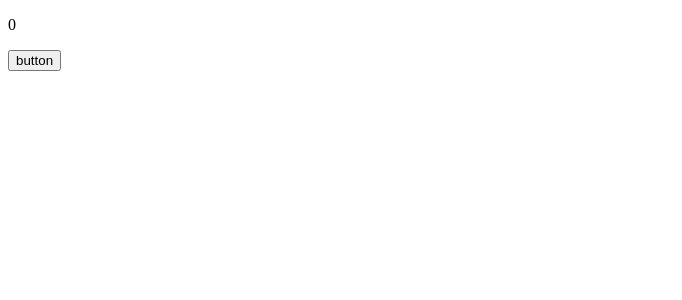
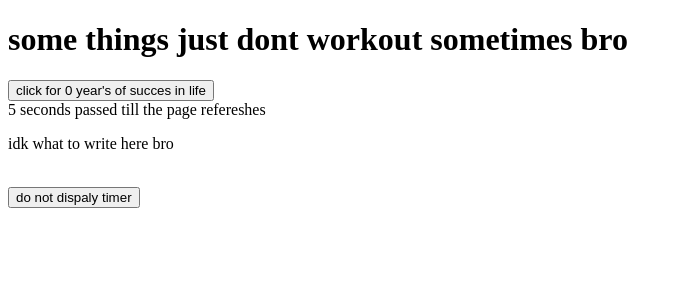
Before and after one commit to shivvang/Learning_React, a React app in the folder Setup React app via webpack/: page / in a window 1280 px wide. Shown: the top 300 px of the page, without its empty margins (0-682 px from the left). Built offline with nearby package versions, Linux system fonts and the light colour scheme.

Commit message:
Learned useEffect: A React Hook to sync components with external systems, handles side effects, runs cleanup for all instances on unmount to avoid memory leaks, and supports dependency-based execution for optimized renders

```diff
--- a/Setup React app via webpack/src/App.js
+++ b/Setup React app via webpack/src/App.js
@@ -1,105 +1,91 @@
 
-import React, { useCallback, useState } from "react";
+import React, { useEffect, useState } from "react";
 import Button from "./components/Button";
+import Timer from "./components/Timer";
+//UseEffect
+
+// What is useEffect?
+
+//useEffect is a React Hook that lets you synchronize a component with an external system.
+
+// Syntax of useEffect
+// useEffect(effectFunction, dependencyArray);
+
+//What does it do?
+// It runs the effectFunction after the component renders or when specific values in the dependencyArray change.
+
+// Handles tasks outside the React rendering process (e.g., API calls).
+
+// Why does it do this?
+
+// React aims to keep the UI consistent with the state. useEffect ensures side effects don't disrupt this flow and are performed only at appropriate times.
 
 
-//key learning react fiber ,reconciliation ,virtual call stack
+// Parameters of useEffect
 
-// visit this for more info https://github.com/acdlite/react-fiber-architecture
+// effectFunction
+
+// The main logic to execute (e.g., API calls).
+// Can return a cleanup function to undo side effects.
+
+// useEffect(() => {
+//   const interval = setInterval(() => console.log("Tick"), 1000);
+//   return () => clearInterval(interval); // Cleanup
+// }, []);
 
 
-//whenever react renders  it creates a tree like structure
+// dependencyArray
 
-//this tree like structure is compared to previously created tree and out of which minimal amount of changes are made(two tress new and previous tree,this tree are virtual doms)
-
-//so below is how it does what it does
-
-// React Reconciliation
-// What is it?
-// Reconciliation is React’s algorithm to update the DOM by efficiently determining the minimal set of changes required when state or props change.
-
-// What it does:
-
-// Diffing Algorithm: Compares the previous Virtual DOM tree with the current one to identify changes.
-// DOM Updates: Applies updates to the actual DOM only where differences exist.
-
-// Effects Produced:
-
-// Performance Optimization: Avoids unnecessary DOM updates, making React fast.
-// Consistency: Maintains a predictable rendering process by efficiently applying updates.
-// Component Keying: Optimized for lists by using unique key props to avoid mismatching elements during updates.
+// Controls when effectFunction runs.
+// Empty ([]): Run only once (on mount).
+// Values ([a, b]): Run whenever any value changes.
+// Omitted: Run after every render (not recommended).
 
 
-// The key points are:
+// Real-Life Analogy
 
-// In a UI, it's not necessary for every update to be applied immediately; in fact, doing so can be wasteful, causing frames to drop and degrading the user experience.
-// Different types of updates have different priorities — an animation update needs to complete more quickly than, say, an update from a data store.
-// A push-based approach requires the app (you, the programmer) to decide how to schedule work.
-//  A pull-based approach allows the framework (React) to be smart and make those decisions for you.
-// React doesn't currently take advantage of scheduling in a significant way;
-//  an update results in the entire subtree being re-rendered immediately.
-// Overhauling React's core algorithm to take advantage of scheduling is the driving idea behind Fiber.
+// Think of useEffect as a task scheduler in your house:
 
+// Effect function: You water plants in the garden.
 
-// primary goal of Fiber is to enable React to take advantage of scheduling. Specifically, we need to be able to
+// Dependency array: It only happens when the soil gets dry (dependency).
 
-// pause work and come back to it later.
-// assign priority to different types of work.
-// reuse previously completed work.
-// abort work if it's no longer needed.
+// Cleanup: After watering, you turn off the hose (cleanup).
 
-
-// The way computers typically track a program's execution is using the call stack.
-//  When a function is executed, a new stack frame is added to the stack.
-// That stack frame represents the work that is performed by that function.
-
-// When dealing with UIs, the problem is that if too much work is executed all at once,
-//  it can cause animations to drop frames and look choppy. What's more, some of that work may be unnecessary
-
-//important note
-// That's the purpose of React Fiber. Fiber is reimplementation of the stack, specialized for React components.
-//  You can think of a single fiber as a virtual stack frame.
+// This ensures you don’t waste water or overdo it.
 
 
 
-// React Fiber(virtual stack frame)
-// What is it?
-// React Fiber is the reimplementation of React's core algorithm introduced in (React 16). It uses a fiber architecture to efficiently manage rendering and updates.
+//useffect in action
+//with no dependency it re runs
+//when a dependency passed it runs each time the depency value changes thats for sure this values can be any variable ,state variable,functions ,we can pas props etc
+//when simply depency array is passed it runs only when the componenet mounts
+//writing a clean up function has to be most cruical part for  use effect other wise it will keep on running ,(memory leak scenario)
 
-// What it does:
-
-// Prioritizes Rendering: Breaks rendering into units of work that React can pause, resume, or abort.
-// Concurrent Mode: Enables smooth animations, responsiveness, and multitasking by scheduling high-priority tasks first.
-// Reusability: Uses a tree of "fiber nodes" to track the state and work required for each component.
-// Effects Produced:
-
-// Incremental Rendering: Divides large tasks into smaller chunks to avoid blocking the main thread, improving performance.
-// Better User Experience: Guarantees interactive UI updates by ensuring urgent tasks (e.g., animations) run before less critical ones.
-// Error Recovery: React Fiber handles errors gracefully with improved recovery mechanisms.
+//clean up funciton wil run for evry type of useffect whether it has depency elements in the dependcy array ,or it is only running during mount etc
+//so the clean up function run only once  ohk
+//for the example of it go to Timer.js
 
 
-// Key Relationship Between Fiber and Reconciliation
-// Fiber handles the scheduling,
-// while reconciliation determines the updates. Together,
-// they ensure smooth and efficient UI updates even under heavy workloads.
+//very important
+//important thing to note here is if we have like hundered of useffect in the component and if  component is unmounted ,then each and every other useeffect function clean up fucntion will be triggered
+ const App = ()=>{
+    const[counter,setCounter] = useState(0);
+    const[show,setShow] = useState(true);
+    useEffect(() => {
+        console.log(`im running ${counter} time only`)
+    },[counter])
+       return (
 
-const App = ()=>{
-    const [jobOffer,setJobOffer] = useState(0)
-    //what use callback does here is it avoid the recreation of this function handle changes
-    //before this react was recreating this function to share update now recreation is stopped
-      const hanldechanges =useCallback( ()=>{
-        console.log("before state update value", jobOffer);
-       setJobOffer((prev)=>{
-        console.log("previous state of this component",prev);
-        return prev+1;
-       })
-       console.log("after state update value", jobOffer);
-      },[])
-       return (
-           <div>
-               <p>{jobOffer}</p>
-               <Button onClick={hanldechanges}>how many job offers?</Button>
-           </div>
+        <div>
+          <h1>some things just dont workout sometimes bro </h1>
+          <Button setCounter={setCounter}>click for {counter} year's of succes in life </Button>
+          <br/>
+          {show &&<Timer sometext="idk what to write here bro"/>}
+          <br/>
+          <button onClick={()=>setShow(()=>!show)}>do not dispaly timer</button>
+          </div>
+
        )
    }
 
--- a/Setup React app via webpack/src/components/Button.js
+++ b/Setup React app via webpack/src/components/Button.js
@@ -1,12 +1,11 @@
-import React ,{memo}from 'react'
+import React from 'react'
 
 
 //memo lets you skip the render whent is props are not changed
-const Button = memo(({onClick}) => {
-  console.log("am i re rendered to when used in a component that has state button.jsx")
+const Button = ({children,setCounter}) => {
   return (
-    <button onClick={onClick}>button</button>
+    <button onClick={()=>setCounter((prev)=>prev+1)}>{children}</button>
   )
-})
+}
 
 export default Button
--- /dev/null
+++ b/Setup React app via webpack/src/components/Timer.js
@@ -0,0 +1,33 @@
+import React, { useEffect, useState } from "react";
+
+const Timer =({sometext})=>{
+    const [counter,setCounter] = useState(0);
+    //writing a clean up function has to be most cruical part for this use effect other wise it will keep on running ,(memory leak scenario)
+    useEffect(()=>{
+        console.log("i am running still")
+        const interval = setInterval(()=>{setCounter((prev)=>prev+1)},1000)
+        console.log("interaval id ",interval);
+        return ()=>{
+            console.log("ohk i have stopped running bro chill component unmounted");
+            clearInterval(interval);
+            console.log("interaval id after being removed ",interval);
+        }
+    },[])
+
+    useEffect(()=>{
+        console.log("yo im running to")
+
+        return ()=>{
+            console.log("i stopped running got cleaned up beacause the component unmounted")
+        }
+    },[sometext])
+
+    return(
+        <>
+        <span>{counter} seconds passed till the page refereshes </span>
+        <p>{sometext}</p>
+        </>
+    );
+}
+
+export default Timer;
```
